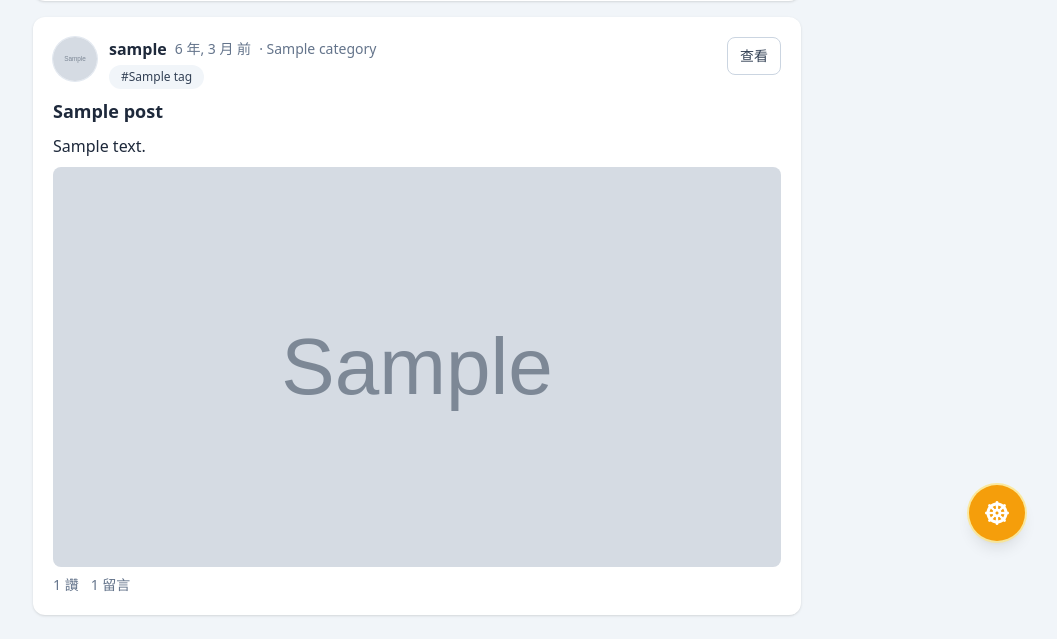
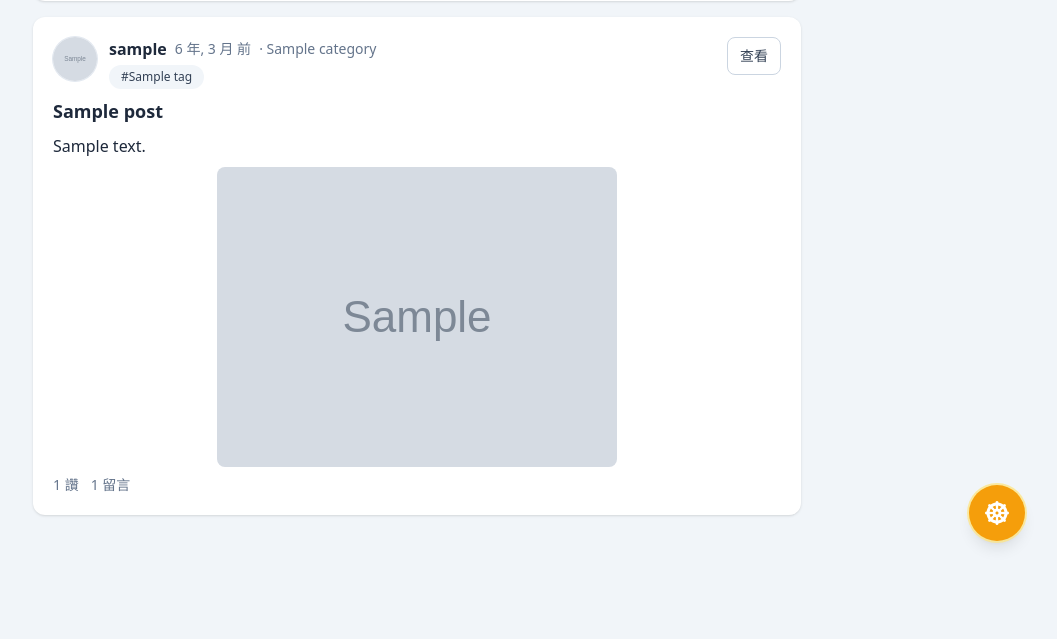
Before and after one commit to yuyu950708/djangotutorial, a Django app: page / in a window 1280 px wide. Shown: the part 227-866 px from the top of the page, without its empty margins (223-1280 px from the left). After the commit the page ends 774 px from the top, so only its background shows below. Run offline with Django 5.2, Linux system fonts and the light colour scheme; tables that the repository leaves empty hold one stand-in row (values such as "Sample post"); grey boxes marked "Sample" are stand-in pictures; some libraries are stand-ins or nearby versions.

Commit message:
更新貼文模板

```diff
--- a/posts/templates/posts/feed.html
+++ b/posts/templates/posts/feed.html
@@ -173,12 +173,18 @@
           <h2 class="mb-2 break-words text-base font-semibold sm:text-lg">{{ post.title }}</h2>
         {% endif %}
 
-        <div class="post-body mb-2 max-w-full overflow-x-auto break-words leading-relaxed [&_img]:my-2 [&_img]:max-h-[min(400px,60vh)] [&_img]:max-w-full [&_img]:rounded-lg [&_img]:object-contain [&_p]:mb-2 [&_table]:max-w-full [&_table]:text-sm [&_ul]:list-disc [&_ul]:pl-5 [&_ol]:list-decimal [&_ol]:pl-5">
+        <div class="post-body mb-2 max-w-full overflow-x-auto break-words leading-relaxed [&_img]:mx-auto [&_img]:my-2 [&_img]:block [&_img]:h-auto [&_img]:max-h-[500px] [&_img]:w-auto [&_img]:max-w-full [&_img]:rounded-lg [&_img]:object-contain [&_p]:mb-2 [&_table]:max-w-full [&_table]:text-sm [&_ul]:list-disc [&_ul]:pl-5 [&_ol]:list-decimal [&_ol]:pl-5">
           {{ post.content|safe }}
         </div>
 
         {% if post.image %}
-          <img src="{{ post.image.url }}" alt="" class="mb-2 w-full max-h-[min(400px,60vh)] rounded-lg object-cover">
+          <div class="mb-2 flex w-full justify-center">
+            <img
+              src="{{ post.image.url }}"
+              alt=""
+              class="max-h-[500px] w-auto max-w-full object-contain rounded-lg"
+            >
+          </div>
         {% endif %}
 
         {% if user.is_authenticated %}
```
Also changed, not shown: posts/templates/posts/post_detail.html (+8 -2 lines).
